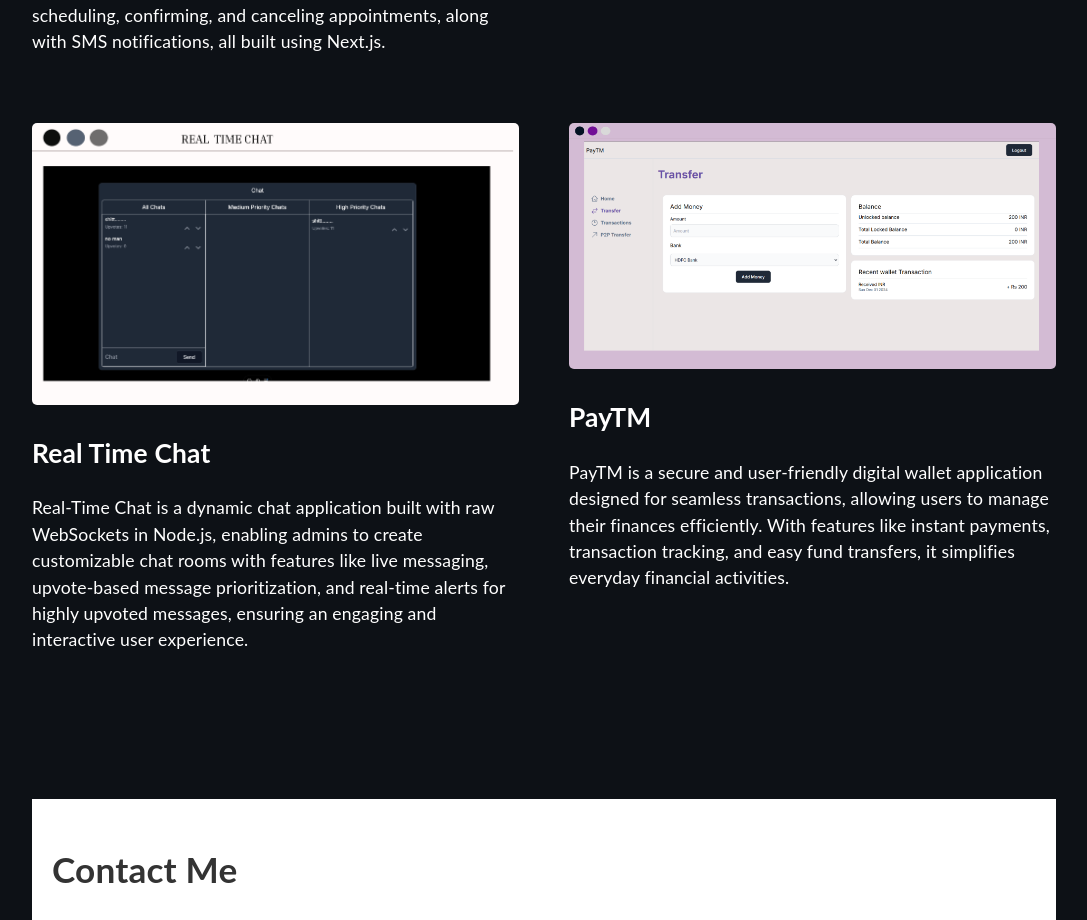
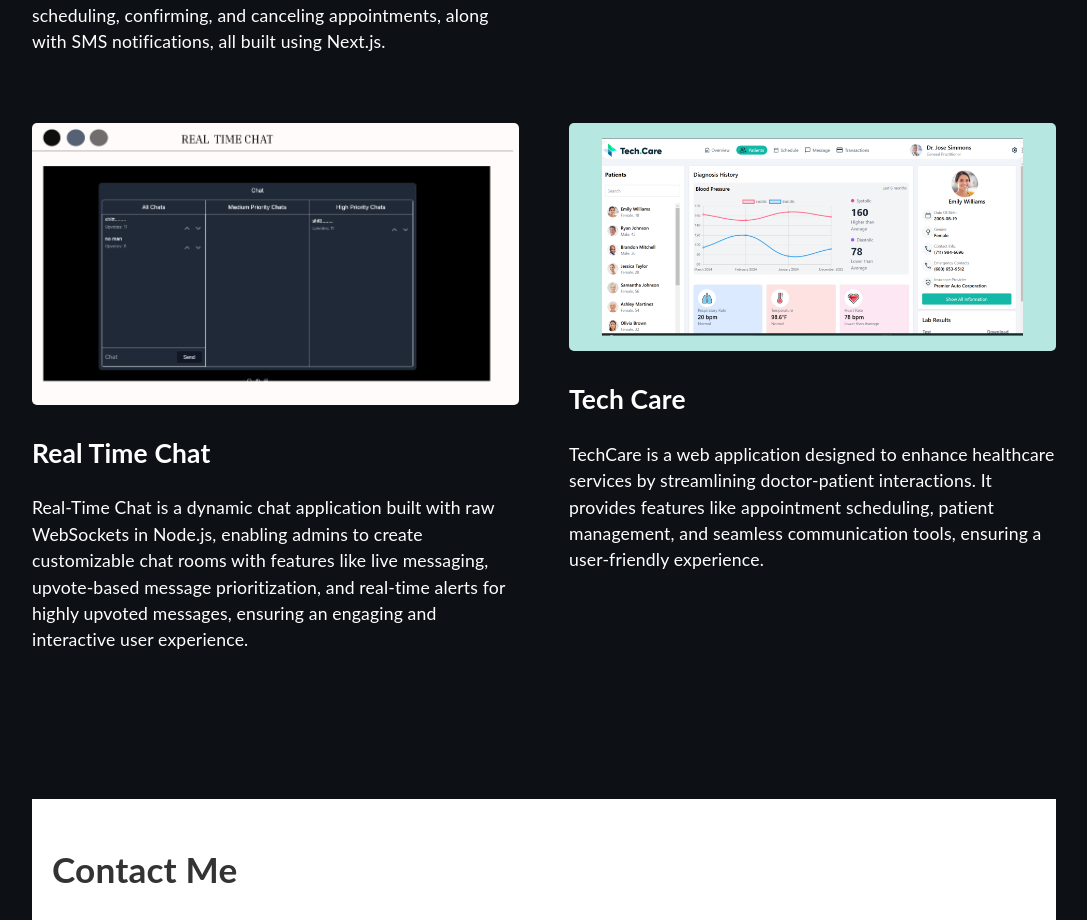
Before and after one commit to yadavshubham01/portfolio, a React (Create React App) app: page / in a window 1280 px wide. Shown: the part 2888-3808 px from the top of the page, without its empty margins (96-1183 px from the left). Built offline with nearby package versions, Linux system fonts and the light colour scheme; no server answers.

Commit message:
fixing erorrs

```diff
--- a/src/components/Project.tsx
+++ b/src/components/Project.tsx
@@ -1,6 +1,6 @@
 import React from "react";
 
-import mock05 from '../assets/images/mock05.png';
+import mock05 from '../assets/images/mock12.png';
 import mock06 from '../assets/images/mock06.png';
 import mock07 from '../assets/images/mock07.png';
 import mock08 from '../assets/images/mock08.png';
@@ -39,9 +39,9 @@
                 <p>Real-Time Chat is a dynamic chat application built with raw WebSockets in Node.js, enabling admins to create customizable chat rooms with features like live messaging, upvote-based message prioritization, and real-time alerts for highly upvoted messages, ensuring an engaging and interactive user experience.</p>
             </div>
             <div className="project">
-                <a href="https://www.byuh.edu/covid-19-case-management" target="_blank" rel="noreferrer"><img src={mock05} className="zoom" alt="thumbnail" width="100%"/></a>
-                <a href="https://www.byuh.edu/covid-19-case-management" target="_blank" rel="noreferrer"><h2>PayTM</h2></a>
-                <p>PayTM is a secure and user-friendly digital wallet application designed for seamless transactions, allowing users to manage their finances efficiently. With features like instant payments, transaction tracking, and easy fund transfers, it simplifies everyday financial activities.</p>
+                <a href="https://techcare-9nyjdwt0t-yadavshubham01s-projects.vercel.app/" target="_blank" rel="noreferrer"><img src={mock05} className="zoom" alt="thumbnail" width="100%"/></a>
+                <a href="https://techcare-9nyjdwt0t-yadavshubham01s-projects.vercel.app/" target="_blank" rel="noreferrer"><h2>Tech Care</h2></a>
+                <p>TechCare is a web application designed to enhance healthcare services by streamlining doctor-patient interactions. It provides features like appointment scheduling, patient management, and seamless communication tools, ensuring a user-friendly experience.</p>
             </div>
         </div>
     </div>
```
Also changed, not shown: src/assets/images/mock12.png (added).
